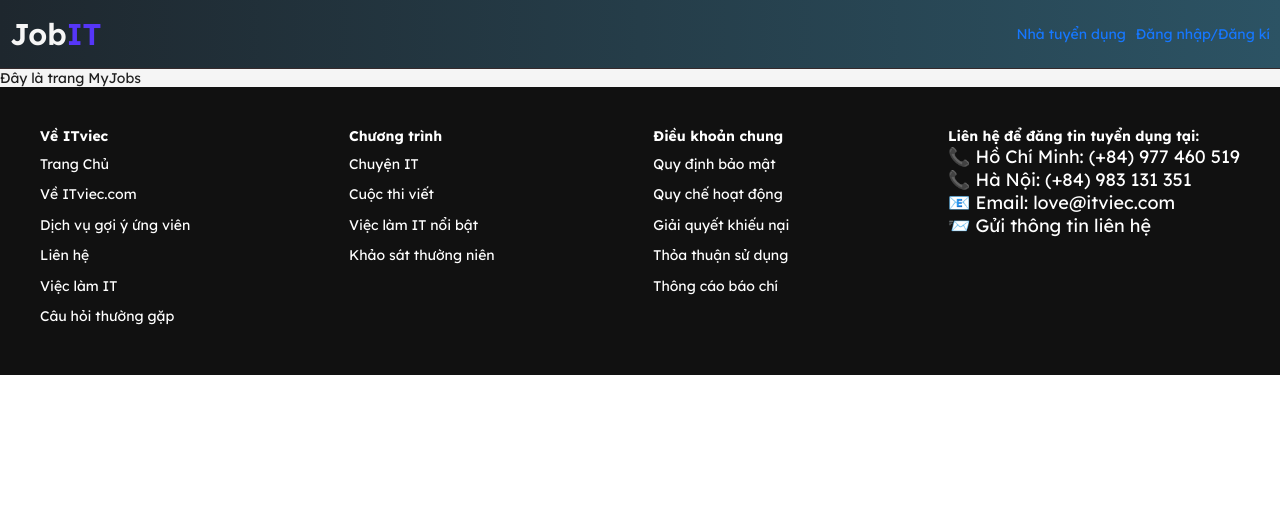
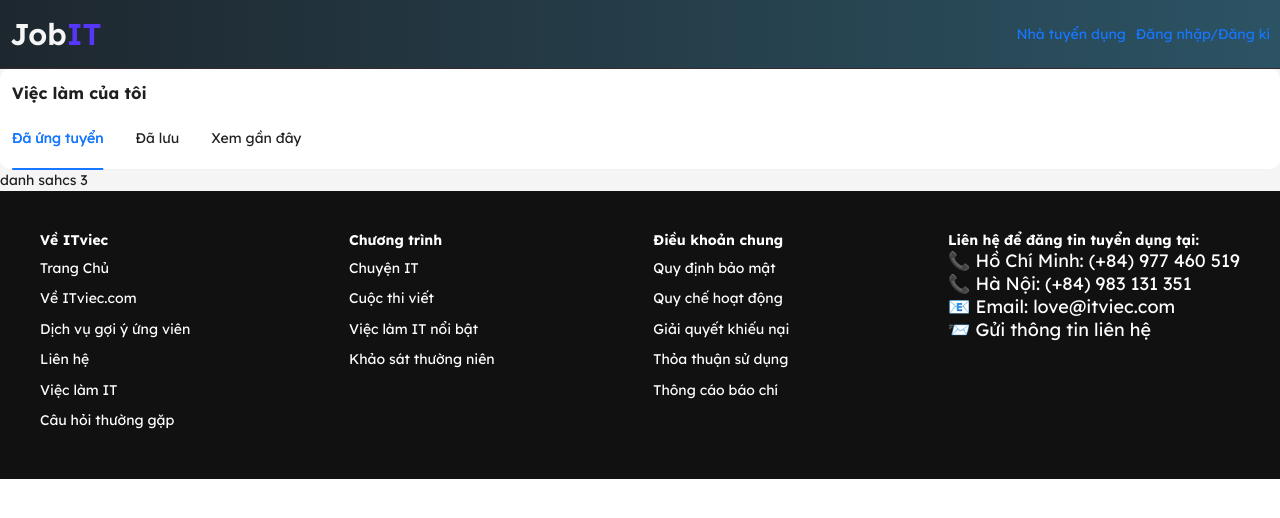
Before and after one commit to phamvanhuong123/jobIT-website, a React (Vite) app in the folder frontend/: page /viec-lam-cua-toi in a window 1280 px wide. Shown: the top 518 px of the page. Built offline with nearby package versions, Linux system fonts and the light colour scheme; no server answers.

Commit message:
update model candidate and page account SavedJob

```diff
--- a/frontend/src/pages/Account/MyJobs/MyJobs.tsx
+++ b/frontend/src/pages/Account/MyJobs/MyJobs.tsx
@@ -1,6 +1,38 @@
-function MyJobs(){
-    return <>
-    Đây là trang MyJobs
-    </>
+import {  Tabs } from "antd";
+import type { TabsProps } from "antd";
+import SavedJob from "./SavedJob/SavedJob";
+function MyJobs() {
+  const items: TabsProps["items"] = [
+    {
+      key: "1",
+      label: "Đã ứng tuyển",
+        children : 'danh sahcs 3'
+
+    },
+    {
+        key: '2',
+        label : 'Đã lưu',
+        children : <SavedJob/>
+    },
+    {
+        key : '3',
+        label : 'Xem gần đây',
+        children : 'danh sahcs 2'
+
+    }
+  ];
+  const renderTabBar: TabsProps['renderTabBar'] = (props,DefaultTabBar) =>(
+    <div style={{backgroundColor : 'white',padding : 12,borderRadius : 10, height :100}}>
+        <h3>Việc làm của tôi</h3>
+        <DefaultTabBar {...props} style={{height : 63}} />
+    </div>
+  )
+
+  return <>
+
+        <Tabs items={items} renderTabBar={renderTabBar} />
+
+
+  </>;
 }
-export default MyJobs
+export default MyJobs;
--- /dev/null
+++ b/frontend/src/pages/Account/MyJobs/SavedJob/SavedJob.tsx
@@ -0,0 +1,10 @@
+import { Card } from "antd"
+
+function SavedJob(){
+    return <>
+        <Card style={{marginTop : 20}}>
+            Danh sách lưu công việc
+        </Card>
+    </>
+}
+export default SavedJob
```
Also changed, not shown: 1 other file (tests, documents, lock files or other folders).
